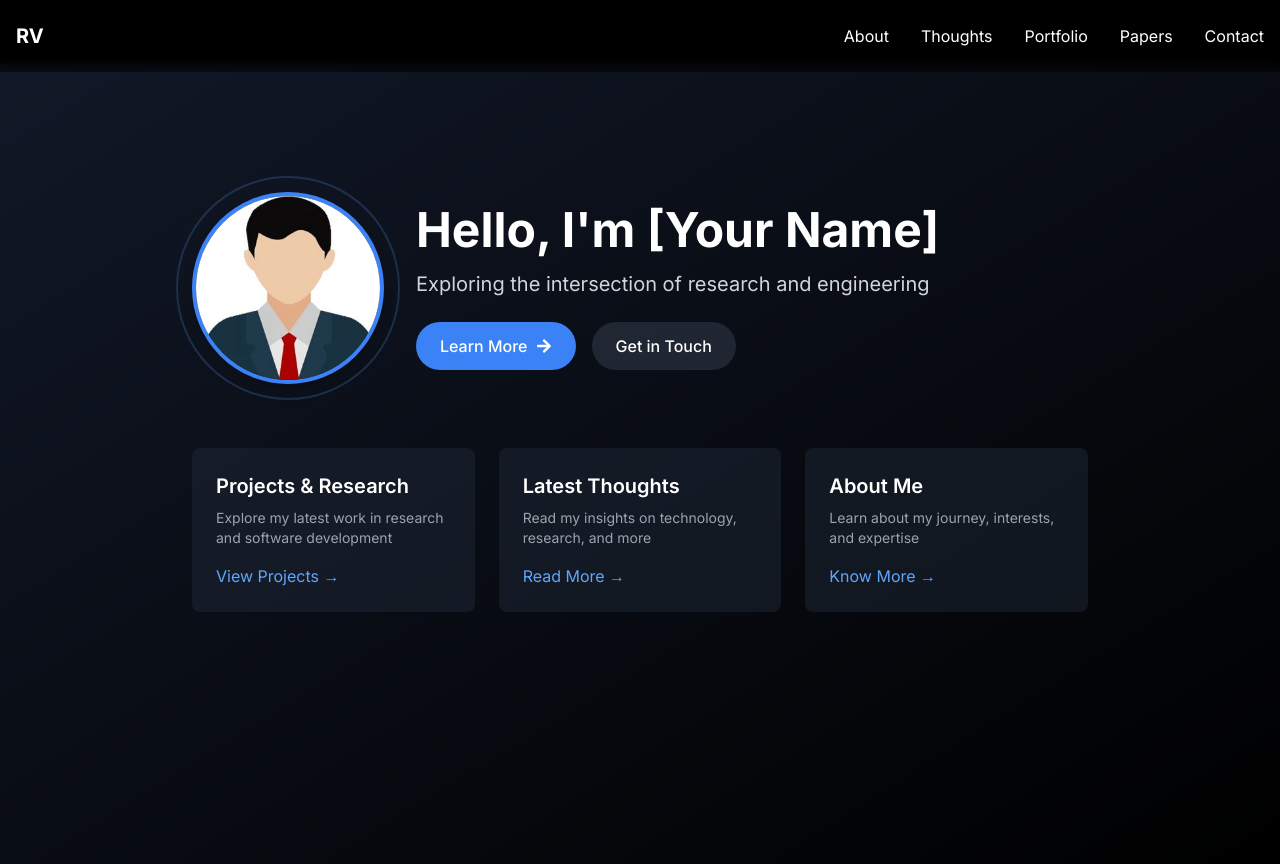
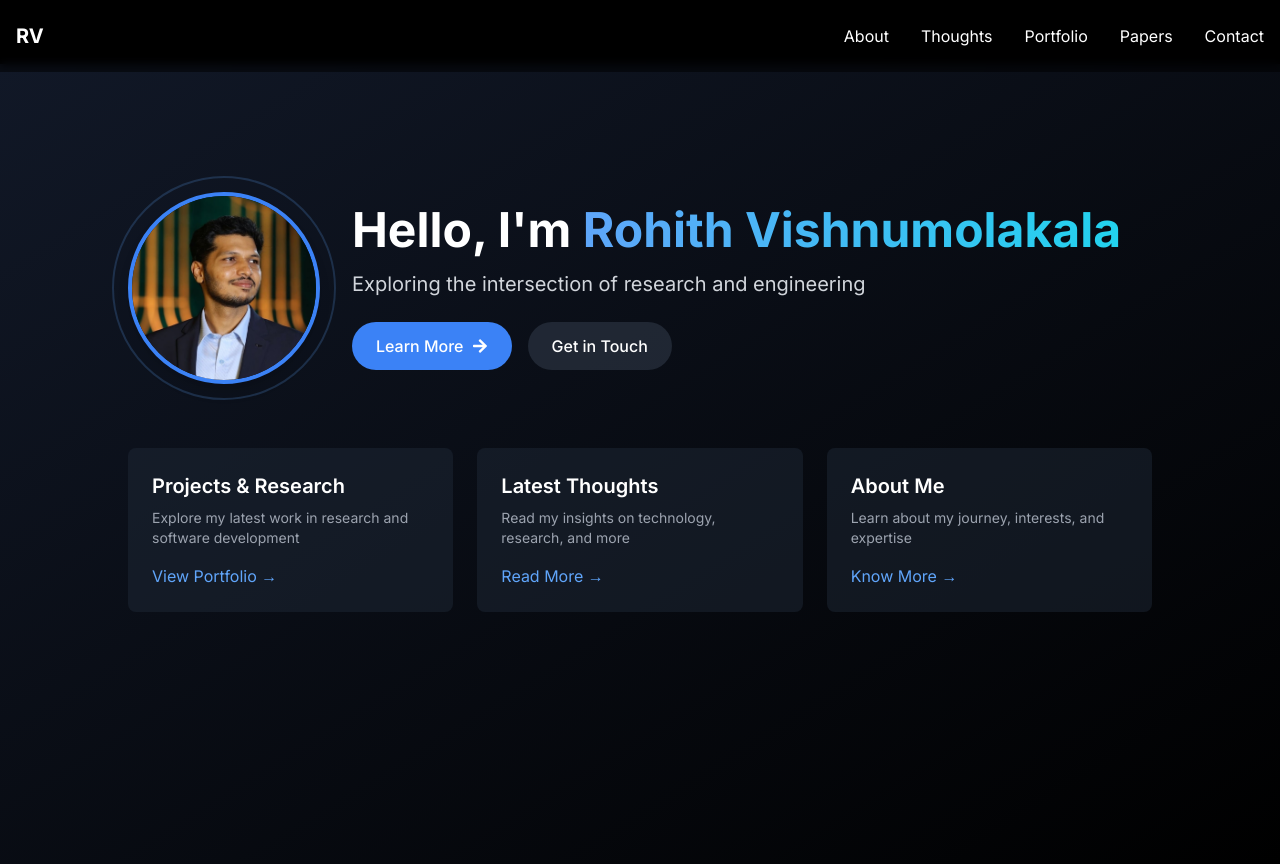
Before and after one commit to rohithv/rohithv.github.io, a Next.js app: page / in a window 1280 px wide. Built offline with nearby package versions, Linux system fonts and the light colour scheme.

Commit message:
personalize home and contact pages

```diff
--- a/src/app/contact/page.tsx
+++ b/src/app/contact/page.tsx
@@ -7,19 +7,19 @@ export default function Contact() {
     {
       icon: FaLinkedin,
       label: "LinkedIn",
-      href: "https://linkedin.com/in/[your-profile]",
+      href: "https://www.linkedin.com/in/rohithvishnumolakala/",
       description: "Connect with me professionally"
     },
     {
       icon: FaGithub,
       label: "GitHub",
-      href: "https://github.com/[your-username]",
-      description: "Check out my code and projects"
+      href: "https://github.com/rohithv",
+      description: "Check out my code and projects (Active ones are private)"
     },
     {
       icon: FaEnvelope,
       label: "Email",
-      href: "mailto:[your-email]",
+      href: "mailto:rohithvishnumolakala@gmail.com",
       description: "Get in touch directly"
     }
   ]
@@ -71,7 +71,7 @@ export default function Contact() {
               or just having a conversation about technology and research.
             </p>
             <p>
-              Based in [Your Location]
+              Based in New Delhi, India
             </p>
           </motion.div>
         </div>
--- a/src/app/layout.tsx
+++ b/src/app/layout.tsx
@@ -6,7 +6,7 @@ import { Analytics } from '@vercel/analytics/react'
 const inter = Inter({ subsets: ['latin'] })
 
 export const metadata = {
-  title: 'Your Name - CS Researcher & Software Engineer',
+  title: 'Rohith Vishnumolakala',
   description: 'Personal space where technology meets entrepreneurial aspirations. Join me on my journey through computer science research, software engineering, and startup adventures.',
 }
 
--- a/src/app/page.tsx
+++ b/src/app/page.tsx
@@ -3,6 +3,7 @@ import { motion } from 'framer-motion'
 import Image from 'next/image'
 import Link from 'next/link'
 import { FaArrowRight } from 'react-icons/fa'
+import TypeWriter from '@/components/TypeWriter'
 
 export default function Home() {
   return (
@@ -13,7 +14,7 @@ export default function Home() {
         transition={{ duration: 0.8 }}
         className="container mx-auto px-4 py-16 md:py-32"
       >
-        <div className="max-w-4xl mx-auto">
+        <div className="max-w-5xl mx-auto">
           {/* Hero Section */}
           <div className="flex flex-col md:flex-row items-center gap-8 mb-16">
             {/* Photo */}
@@ -25,8 +26,8 @@ export default function Home() {
             >
               <div className="rounded-full overflow-hidden border-4 border-blue-500 shadow-lg relative w-full h-full">
                 <Image
-                  src="/profile-pic-dummy.jpg"
-                  alt="Your Name"
+                  src="/rohith-1.jpeg"
+                  alt="Rohith Vishnumolakala"
                   fill
                   className="object-cover"
                   sizes="(max-width: 768px) 160px, 192px"
@@ -43,8 +44,12 @@ export default function Home() {
               transition={{ delay: 0.3 }}
               className="text-center md:text-left"
             >
-              <h1 className="text-4xl md:text-5xl font-bold mb-4">
-                Hello, I'm [Your Name]
+              <h1 className="text-3xl md:text-4xl lg:text-5xl font-bold mb-4 leading-tight">
+                <TypeWriter
+                  text="Hello, I'm Rohith Vishnumolakala"
+                  delay={0.05}
+                  highlightStart={10}
+                />
               </h1>
               <p className="text-xl text-gray-300 mb-6">
                 Exploring the intersection of research and engineering
@@ -82,7 +87,7 @@ export default function Home() {
                   Explore my latest work in research and software development
                 </p>
                 <span className="text-blue-400 group-hover:text-blue-300 transition-colors">
-                  View Projects →
+                  View Portfolio →
                 </span>
               </div>
             </Link>
--- /dev/null
+++ b/src/components/TypeWriter.tsx
@@ -0,0 +1,70 @@
+'use client'
+import { motion } from 'framer-motion'
+import { useState, useEffect } from 'react'
+
+export default function TypeWriter({
+  text,
+  className = "",
+  delay = 0.05,
+  startDelay = 0,
+  highlightStart = -1  // Index where highlighting should start
+}: {
+  text: string
+  className?: string
+  delay?: number
+  startDelay?: number
+  highlightStart?: number
+}) {
+  const [displayedText, setDisplayedText] = useState("")
+  const [currentIndex, setCurrentIndex] = useState(0)
+  const [shouldStart, setShouldStart] = useState(false)
+
+  useEffect(() => {
+    const initialDelay = setTimeout(() => {
+      setShouldStart(true)
+    }, startDelay * 1000)
+
+    return () => clearTimeout(initialDelay)
+  }, [startDelay])
+
+  useEffect(() => {
+    if (!shouldStart) return
+
+    if (currentIndex < text.length) {
+      const timeout = setTimeout(() => {
+        setDisplayedText(prev => prev + text[currentIndex])
+        setCurrentIndex(prev => prev + 1)
+      }, delay * 1000)
+
+      return () => clearTimeout(timeout)
+    }
+  }, [currentIndex, text, delay, shouldStart])
+
+  if (highlightStart > -1) {
+    const beforeHighlight = displayedText.slice(0, highlightStart)
+    const highlighted = displayedText.slice(highlightStart)
+
+    return (
+      <motion.span
+        initial={{ opacity: 0 }}
+        animate={{ opacity: 1 }}
+        className={className}
+      >
+        {beforeHighlight}
+        <span className="bg-gradient-to-r from-blue-400 to-cyan-400 text-transparent bg-clip-text">
+          {highlighted}
+        </span>
+      </motion.span>
+    )
+  }
+
+  return (
+    <motion.span
+      initial={{ opacity: 0 }}
+      animate={{ opacity: 1 }}
+      className={className}
+    >
+      {displayedText}
+    </motion.span>
+  )
+}
```
Also changed, not shown: public/rohith-1.jpeg (added).
